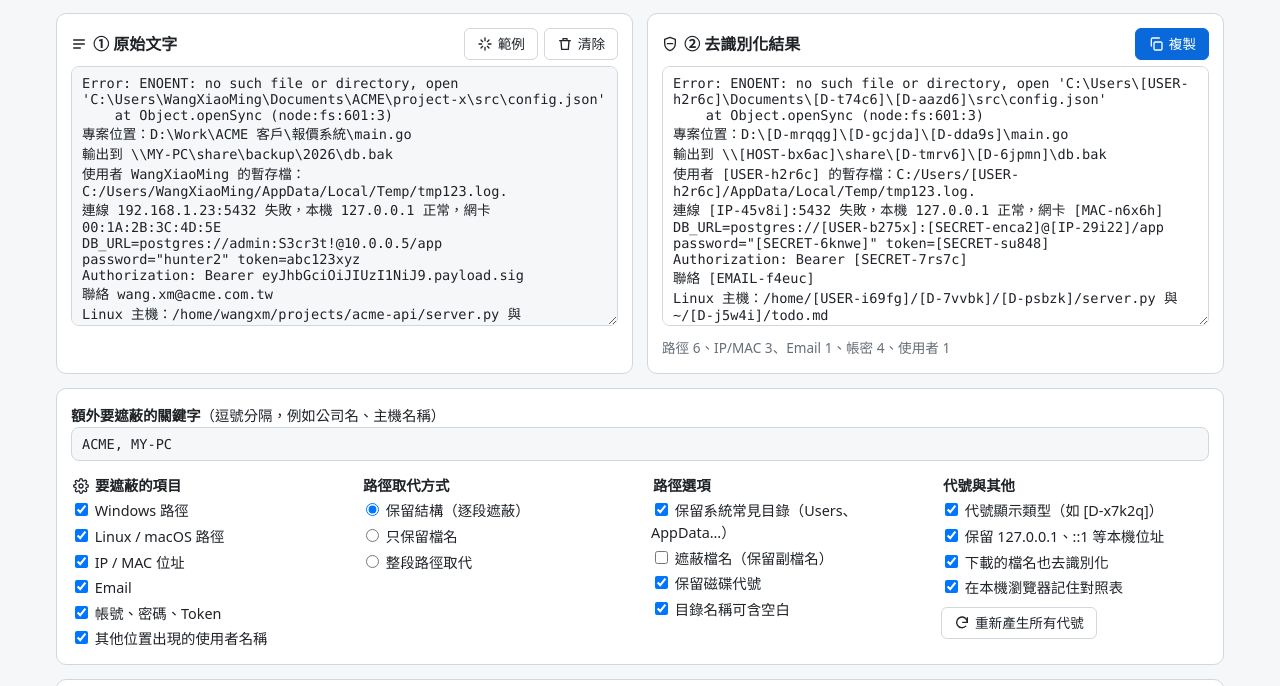
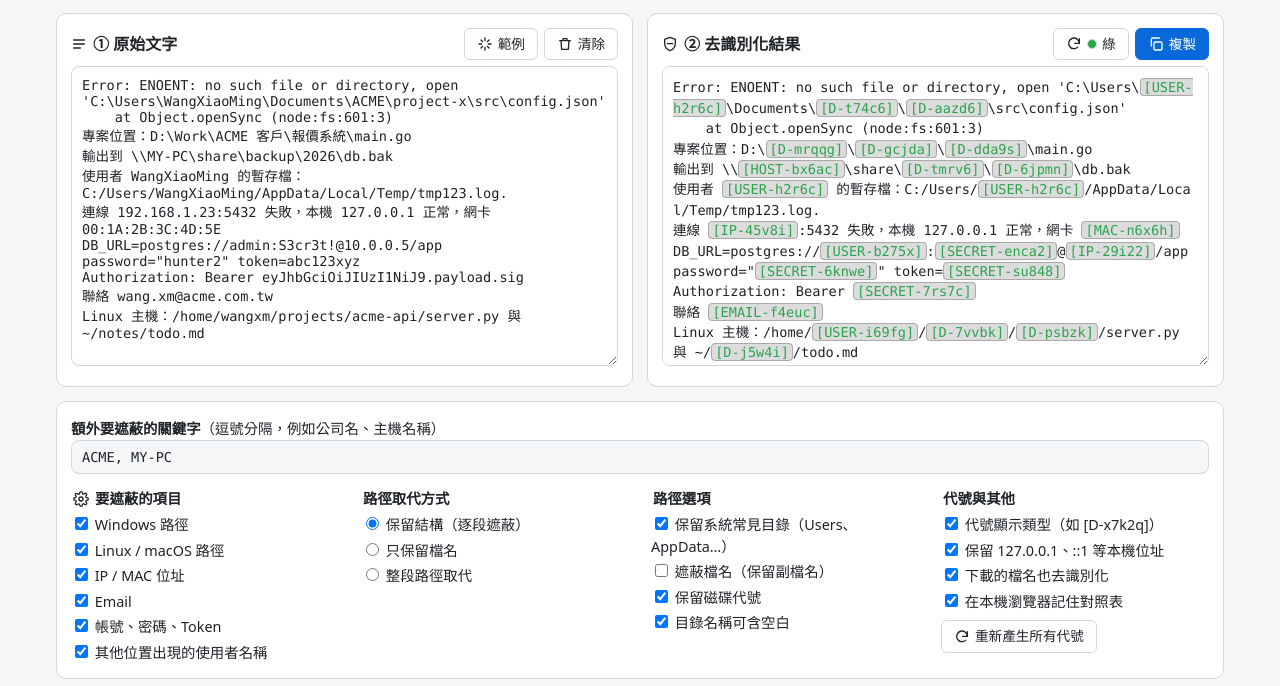
Before and after one commit to icps0610/anonymizer, a plain HTML site: page index.html in a window 1280 px wide. Both pictures are taken after a click on the button "範例". Shown: the part 81-767 px from the top of the page. Drawn offline with Linux system fonts and the light colour scheme.

Commit message:
2026-11-18-23:59:23

```diff
--- a/index.html
+++ b/index.html
@@ -39,6 +39,23 @@
   textarea, input[type=text] { width: 100%; }
   textarea { min-height: 260px; resize: vertical; }
   textarea[readonly] { background: var(--card); }
+  #input, .outbox { height: 300px; min-height: 120px; max-height: 70vh; }
+  #input { background: var(--card); padding: 10px; border-radius: 8px; }
+  .outbox { max-height: 70vh; overflow: auto; resize: vertical; white-space: pre-wrap;
+    word-break: break-all; font-family: Consolas, "Cascadia Code", monospace; font-size: .85rem;
+    background: var(--card); color: var(--text); border: 1px solid var(--border); border-radius: 8px; padding: 10px; }
+  .outbox .hl { background: rgba(128, 128, 128, .28); border: 1px solid rgba(128, 128, 128, .55); color: var(--hl-c); border-radius: 4px; padding: 0 3px; }
+  :root, :root[data-hl="0"] { --hl-c: #2da44e; }
+  :root[data-hl="1"] { --hl-c: #0969da; }
+  :root[data-hl="2"] { --hl-c: #bf8700; }
+  :root[data-hl="3"] { --hl-c: var(--text); }
+  @media (prefers-color-scheme: dark) {
+    :root, :root[data-hl="0"] { --hl-c: #7ee787; }
+    :root[data-hl="1"] { --hl-c: #79c0ff; }
+    :root[data-hl="2"] { --hl-c: #e3b341; }
+    :root[data-hl="3"] { --hl-c: var(--text); }
+  }
+  .swatch { width: 10px; height: 10px; border-radius: 50%; background: var(--hl-c); border: 1px solid var(--border); flex: none; }
   select { padding: 4px 8px; font-family: inherit; }
   button { font: inherit; font-size: .85rem; padding: 5px 12px; border-radius: 6px;
     border: 1px solid var(--border); background: var(--card); color: var(--text); cursor: pointer;
@@ -107,11 +124,11 @@
     <div class="card">
       <div class="panel-head"><h2><svg class="ic"><use href="#i-shield"/></svg>② 去識別化結果</h2>
         <div class="btns"><span class="toast" id="toastOut"></span>
+          <button id="btnHl" title="切換標示文字顏色"><svg class="ic"><use href="#i-refresh"/></svg> <span class="swatch"></span><span id="hlName"></span></button>
           <button class="primary" id="btnCopyOut"><svg class="ic"><use href="#i-copy"/></svg>複製</button>
         </div>
       </div>
-      <textarea id="output" readonly></textarea>
-      <div class="stat" id="stat"></div>
+      <div id="output" class="outbox" tabindex="0"></div>
     </div>
   </div>
 
@@ -559,11 +576,23 @@
   }
 
   /* ---------- 文字區 ---------- */
+  let outputText = '';
+  function renderOutput(text, used) {
+    const box = $('output');
+    box.textContent = '';
+    const known = new Set([...used.values()].map(fmt));
+    text.split(TOKEN_SPLIT).forEach((part, i) => {
+      if (i % 2 && known.has(part)) {
+        const sp = document.createElement('span');
+        sp.className = 'hl'; sp.textContent = part; box.append(sp);
+      } else if (part) box.append(document.createTextNode(part));
+    });
+  }
   function processText() {
     usedText = new Map();
     const r = anonymize($('input').value, usedText);
-    $('output').value = r.out;
-    $('stat').textContent = $('input').value ? statText(r.c) : '';
+    outputText = r.out;
+    renderOutput(r.out, usedText);
     renderMap(); saveCache();
   }
   function processAll() { readOpts(); saveOpts(); processText(); processFiles(); }
@@ -622,7 +651,7 @@ Linux 主機：/home/wangxm/projects/acme-api/server.py 與 ~/notes/todo.md`;
   }));
   $('btnSample').onclick = () => { $('input').value = SAMPLE; if (!$('keywords').value) $('keywords').value = 'ACME, MY-PC'; processAll(); };
   $('btnClear').onclick = () => { $('input').value = ''; processAll(); };
-  $('btnCopyOut').onclick = () => copy($('output').value, 'toastOut');
+  $('btnCopyOut').onclick = () => copy(outputText, 'toastOut');
   $('btnRegen').onclick = () => { cache.clear(); ids.clear(); cacheDirty = true; processAll(); flash('toastRegen', '已重新產生'); };
 
   $('drop').onclick = () => $('fileInput').click();
@@ -643,6 +672,22 @@ Linux 主機：/home/wangxm/projects/acme-api/server.py 與 ~/notes/todo.md`;
   $('btnRestore').onclick = restore;
   $('btnCopyRestore').onclick = () => copy($('restored').value, 'toastRestore');
 
+  /* ---------- 標示顏色（循環切換、記憶選擇） ---------- */
+  const HL_NAMES = ['綠', '藍', '琥珀', '灰'];
+  const LS_HL = 'anonymizer.hl.v1';
+  let hlIdx = 0;
+  function applyHl() {
+    document.documentElement.dataset.hl = String(hlIdx);
+    $('hlName').textContent = HL_NAMES[hlIdx];
+  }
+  try { const v = parseInt(localStorage.getItem(LS_HL), 10); if (v >= 0 && v < HL_NAMES.length) hlIdx = v; } catch { /* 忽略 */ }
+  $('btnHl').onclick = () => {
+    hlIdx = (hlIdx + 1) % HL_NAMES.length;
+    applyHl();
+    try { localStorage.setItem(LS_HL, String(hlIdx)); } catch { /* 忽略 */ }
+  };
+  applyHl();
+
   // 初始化
   loadOpts(); readOpts(); loadCache(); processAll();
 })();
```
